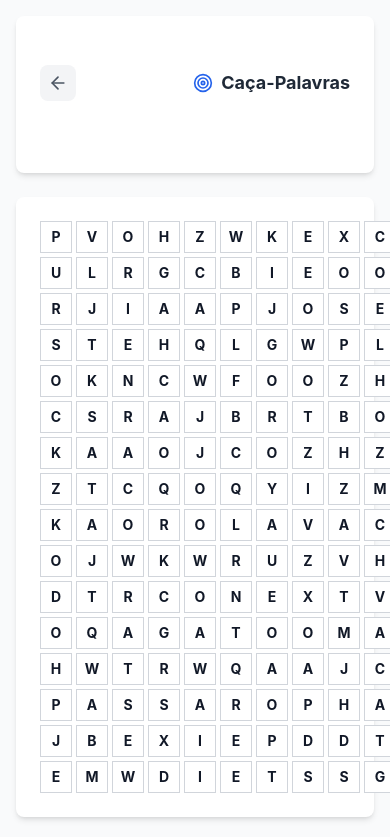
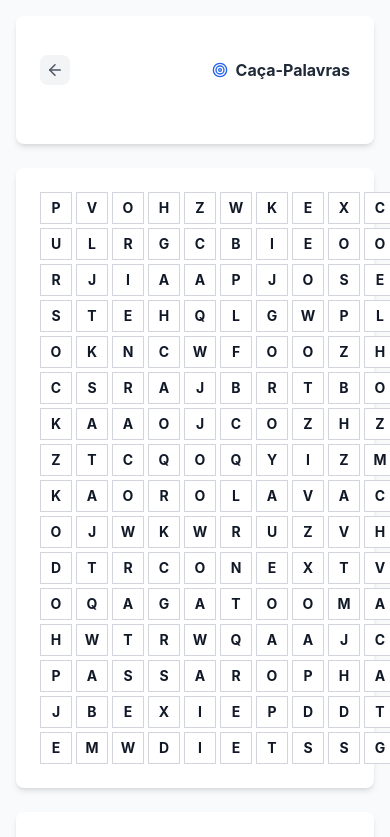
Before and after one commit to gus-gslab/gslgamezone, a React (Vite) app: page /caca-palavras in a window 390 px wide. Shown: the top 837 px of the page. Built offline with nearby package versions, Linux system fonts and the light colour scheme.

Commit message:
Reduce mobile header height and make it more compact for better UX

```diff
--- a/src/components/WordSearchGame.tsx
+++ b/src/components/WordSearchGame.tsx
@@ -1174,27 +1174,27 @@ const WordSearchGame: React.FC = () => {
       {showConfetti && <Confetti width={width} height={height} recycle={false} />}
 
       <motion.div
-        className="card mb-6"
+        className="card mb-6 md:mb-6 mb-2"
         initial={{ opacity: 0, y: -20 }}
         animate={{ opacity: 1, y: 0 }}
         transition={{ duration: 0.5 }}
       >
-        <div className="flex items-center justify-between mb-4">
+        <div className="flex items-center justify-between mb-4 md:mb-4 mb-1">
           {/* Mobile Header - Simplified */}
-          <div className="md:hidden flex items-center justify-between w-full mb-2 h-[85px]">
+          <div className="md:hidden flex items-center justify-between w-full mb-1 h-[60px]">
             <motion.button
               onClick={handleBackToHome}
-              className="p-2 rounded-lg bg-gray-100 hover:bg-gray-200 transition-colors"
+              className="p-1.5 rounded-lg bg-gray-100 hover:bg-gray-200 transition-colors"
               whileHover={{ scale: 1.05 }}
               whileTap={{ scale: 0.95 }}
               title="Voltar para Home"
             >
-              <ArrowLeft size={20} className="text-gray-600" />
+              <ArrowLeft size={18} className="text-gray-600" />
             </motion.button>
 
             <div className="flex items-center gap-2">
-              <Target size={20} className="text-blue-600" />
-              <h1 className="text-lg font-bold text-gray-800">{t.title}</h1>
+              <Target size={16} className="text-blue-600" />
+              <h1 className="text-base font-bold text-gray-800">{t.title}</h1>
             </div>
 
             {gameCompleted && (
```
